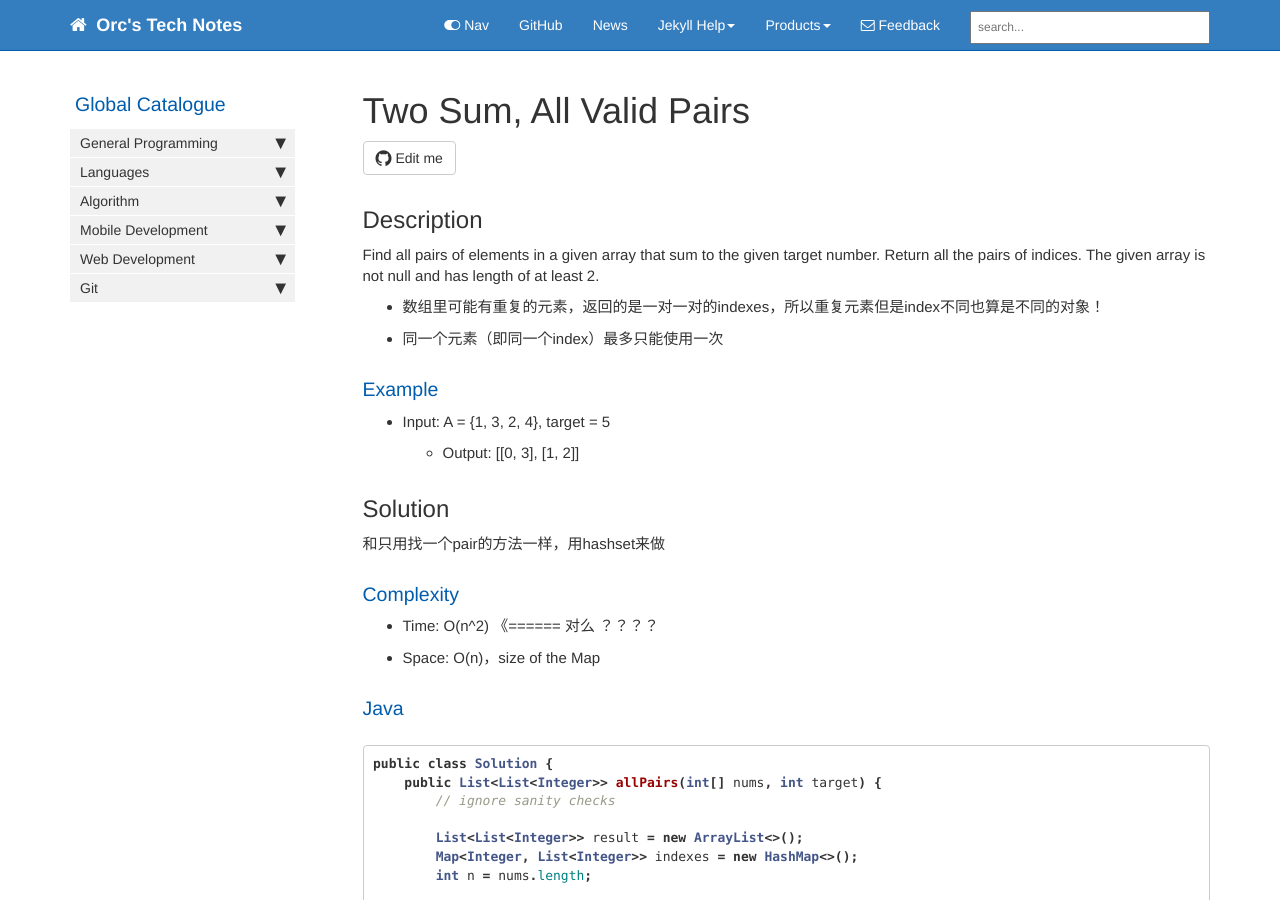
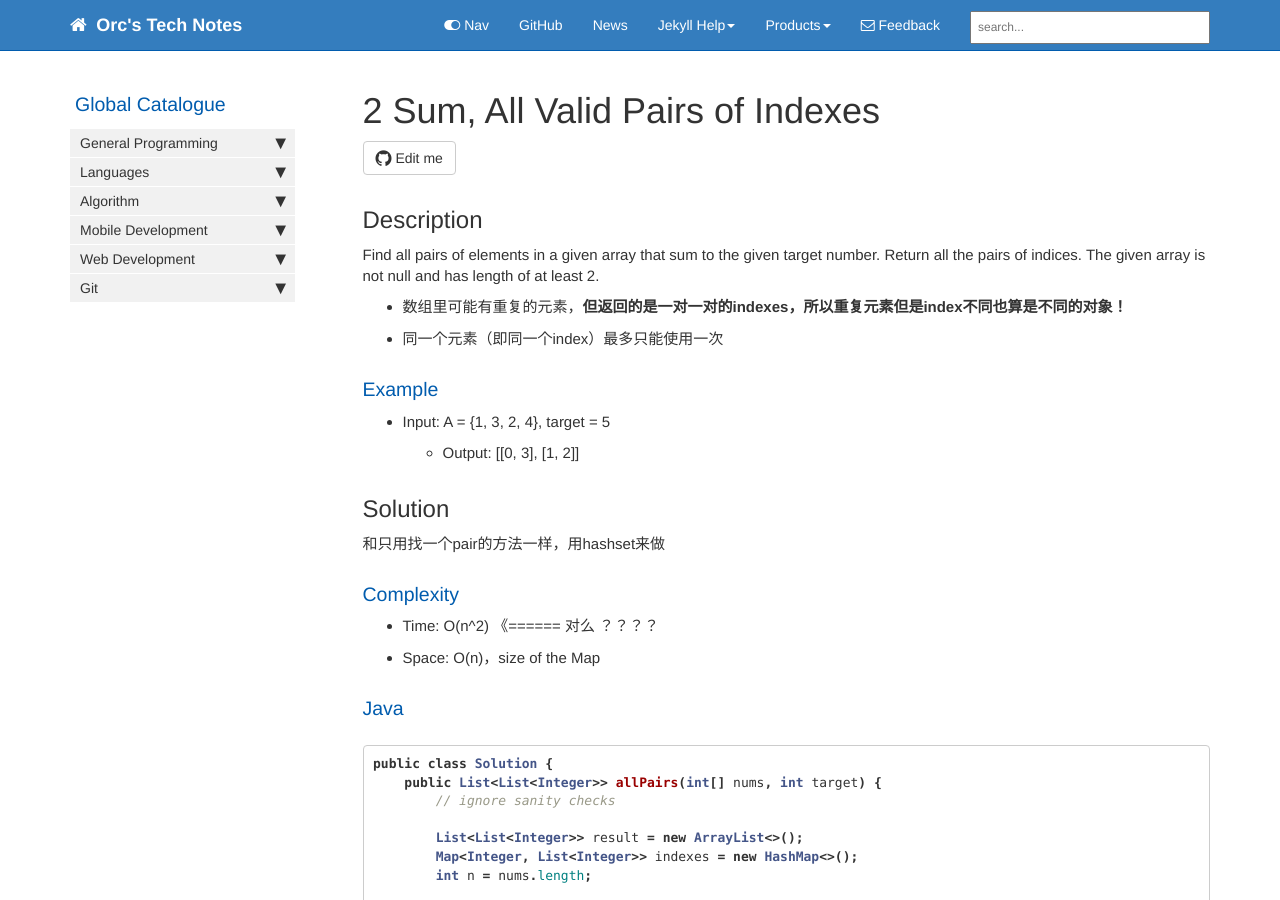
Before and after one commit to HungryOrc/hungryorc.github.io, a Jekyll site: the page built from pages/algorithm/algorithm_2Sum_allValidPairsOfIndices.md, in a window 1280 px wide and 900 px high. Built offline with Jekyll 4.4.1, drawn with Linux system fonts in a browser that asks for light colours; nearby versions of some CDN libraries; comment, search, counter and statistics services are not loaded.

Commit message:
Update and rename algorithm_2Sum_all_valid_pairs_of_indices.md to algorithm_2Sum_allValidPairsOfIndices.md

```diff
--- a/pages/algorithm/algorithm_2Sum_all_valid_pairs_of_indices.md
+++ b/pages/algorithm/algorithm_2Sum_allValidPairsOfIndices.md
@@ -1,10 +1,10 @@
 ---
-title: "Two Sum, All Valid Pairs"
+title: "2 Sum, All Valid Pairs of Indexes"
 tags: [algorithm]
 keywords:
 summary:
 sidebar: mydoc_sidebar
-permalink: algorithm_2Sum_all_valid_pairs_of_indices.html
+permalink: algorithm_2Sum_allValidPairsOfIndices.html
 folder: algorithm
 toc: false
 ---
@@ -13,7 +13,7 @@ toc: false
 Find all pairs of elements in a given array that sum to the given target number. Return all the pairs of indices.
 The given array is not null and has length of at least 2.
 
-* 数组里可能有重复的元素，返回的是一对一对的indexes，所以重复元素但是index不同也算是不同的对象！
+* 数组里可能有重复的元素，**但返回的是一对一对的indexes，所以重复元素但是index不同也算是不同的对象！**
 * 同一个元素（即同一个index）最多只能使用一次
 
 ### Example
```
